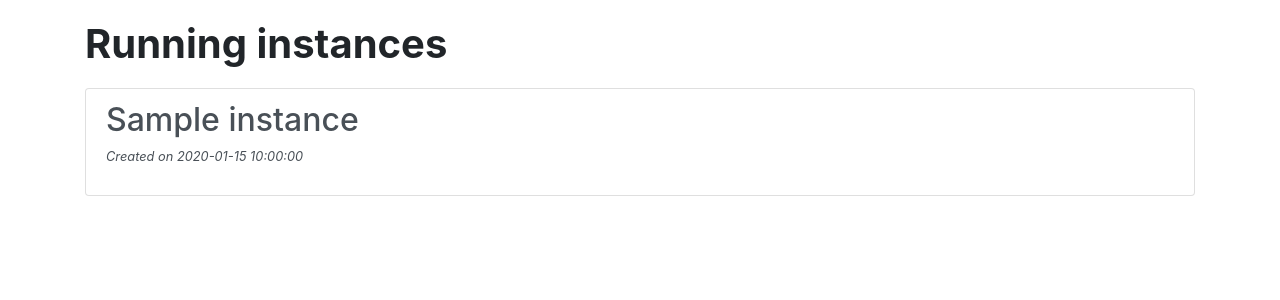
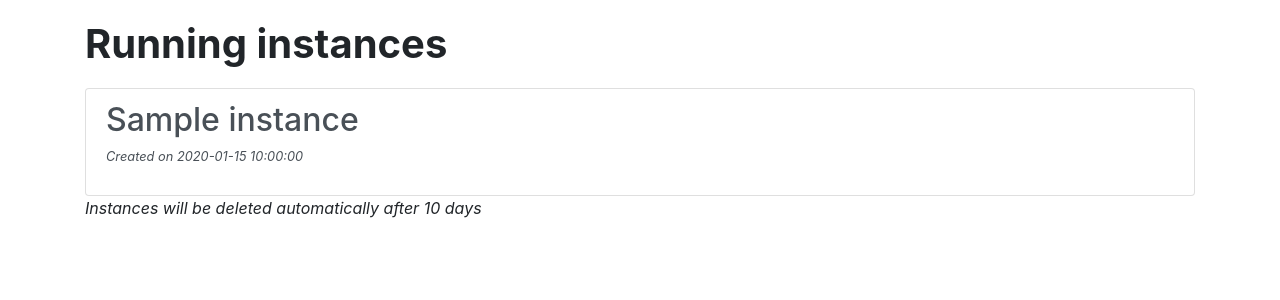
Before and after one commit to afcarl/dockerfp, a Flask app: template templates/main.html in a window 1280 px wide. Shown: the top 300 px of the page. Run offline with Flask 2, Linux system fonts and the light colour scheme; the template is opened without the code that fills it: most values are stand-ins (such as "Sample title", 1, 10 or a date in 2020); some libraries are stand-ins or nearby versions.

Commit message:
Added cleanup script

```diff
--- a/app.py
+++ b/app.py
@@ -20,4 +20,4 @@ def hello_world():
     client = docker.APIClient(base_url=app.config['DOCKER_SOCKET'])
     instances = map(map_cont,client.containers())
     instances = filter(lambda c: c['port'] and re.match(app.config['CONTAINER_RE'], c['name']), instances)
-    return render_template("main.html", instances=instances )
+    return render_template("main.html", instances=instances, cleanup_days=app.config['DEFAULT_CLEANUP_DAYS'])
--- a/templates/main.html
+++ b/templates/main.html
@@ -14,6 +14,9 @@
                 font-weight: bold;
                 margin: 0.5em 0;
             }
+            .notice {
+                font-style: italic;
+            }
 
         </style>
 
@@ -22,6 +25,7 @@
         <div class="container">
         <h1 class="top-header">Running instances</h1>
         <ul class="list-group">
+            {%if instances %}
             {% for instance in instances %}
             <a href="/" onclick="javascript:location.port={{instance.port}};return false"
             class="list-group-item list-group-item-action">
@@ -29,7 +33,15 @@
                 <p class="instance-info">Created on {{instance.created}}</p>
             </a>
             {%endfor%}
+            {%else%}
+            <div class="alert alert-danger" role="alert">
+                    No instances running currently. Check pipelines in Gitlab.
+                  </div>
+            {%endif%}
+
         </ul>
+        <p class="notice">Instances will be deleted automatically after {{cleanup_days}} days</p>
+
         </div>
 
 
```
Also changed, not shown: cleanup.py (added, +23 -0 lines), settings.py (+4 -3 lines).
